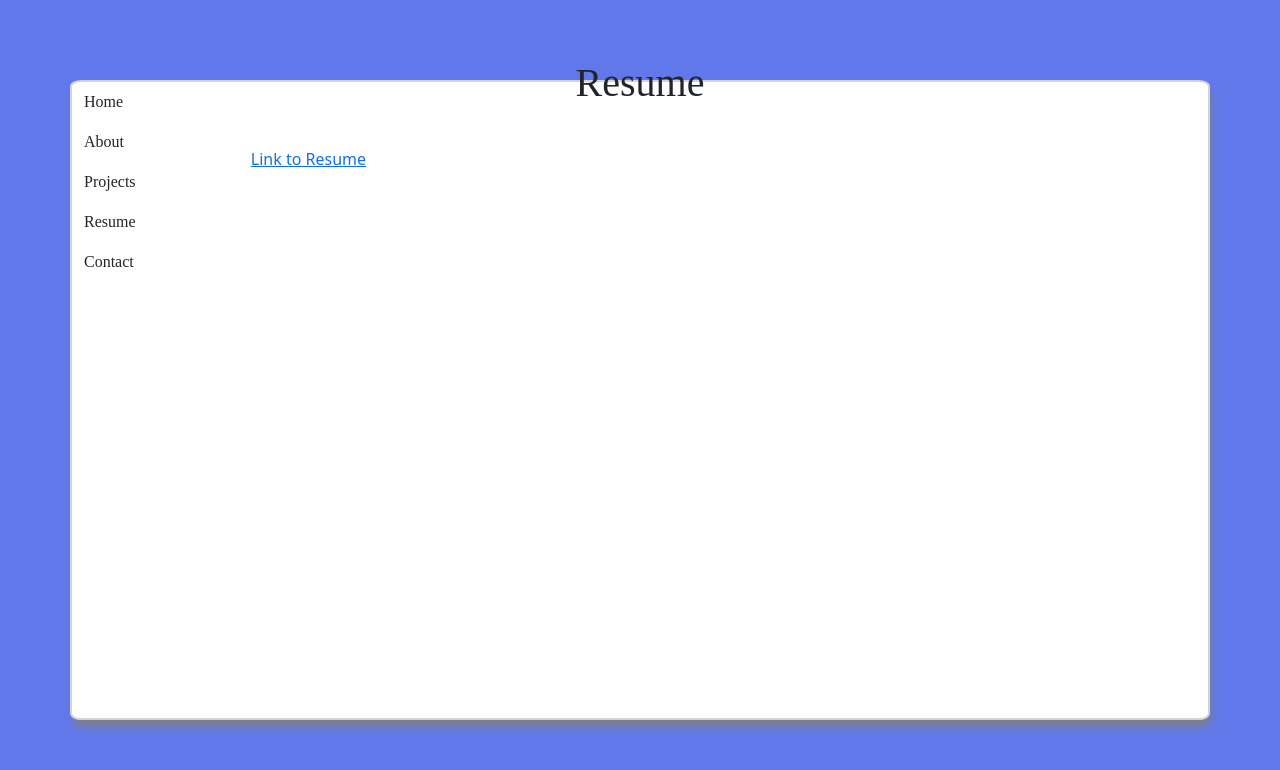
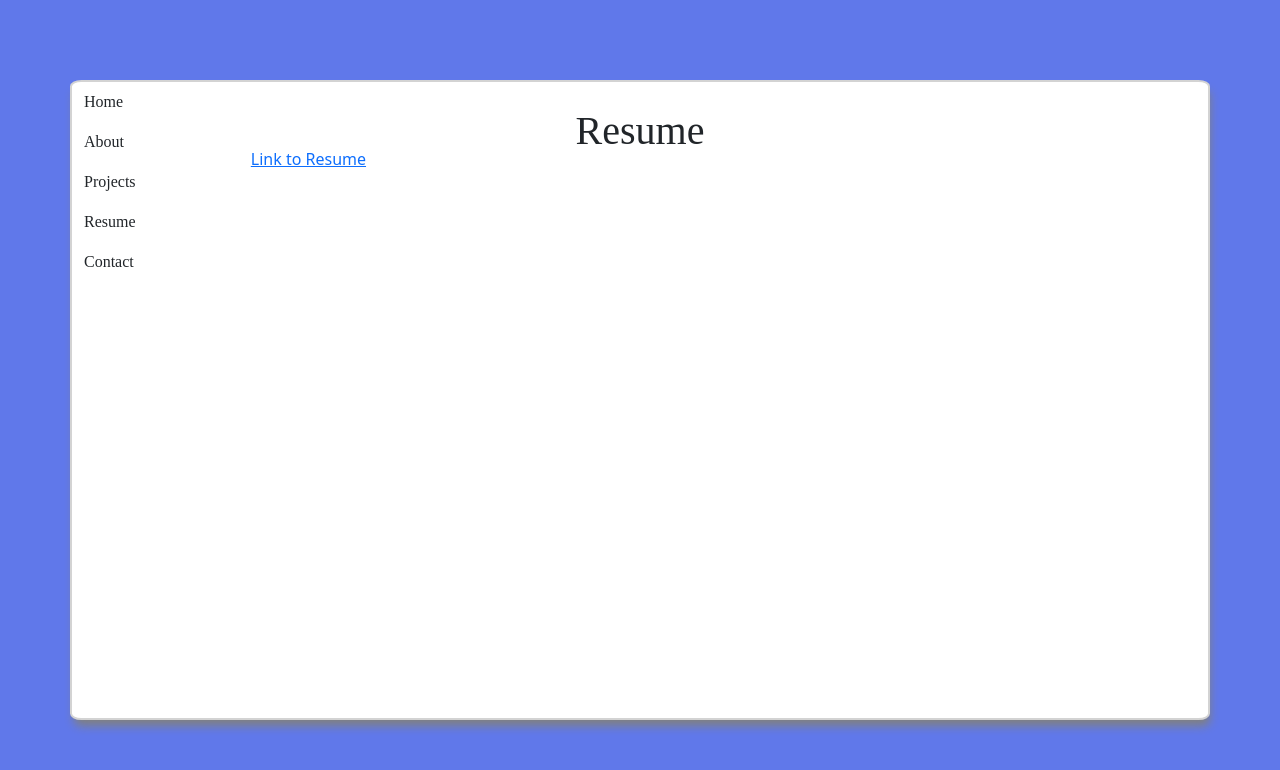
Before and after one commit to mackenzielj0704/portfolio-website, a React (Vite) app: page /resume in a window 1280 px wide. Shown: the top 770 px of the page. Built offline with nearby package versions, Linux system fonts and the light colour scheme.

Commit message:
changed headers to move wiht px instead of %

```diff
--- a/src/pages/pageStyles/about.css
+++ b/src/pages/pageStyles/about.css
@@ -19,7 +19,7 @@
     justify-content: center;
 
     position: relative;
-    top: -35%;
+    top: -175px;
     font-family: cursive;
     z-index: -1;
 }
```
